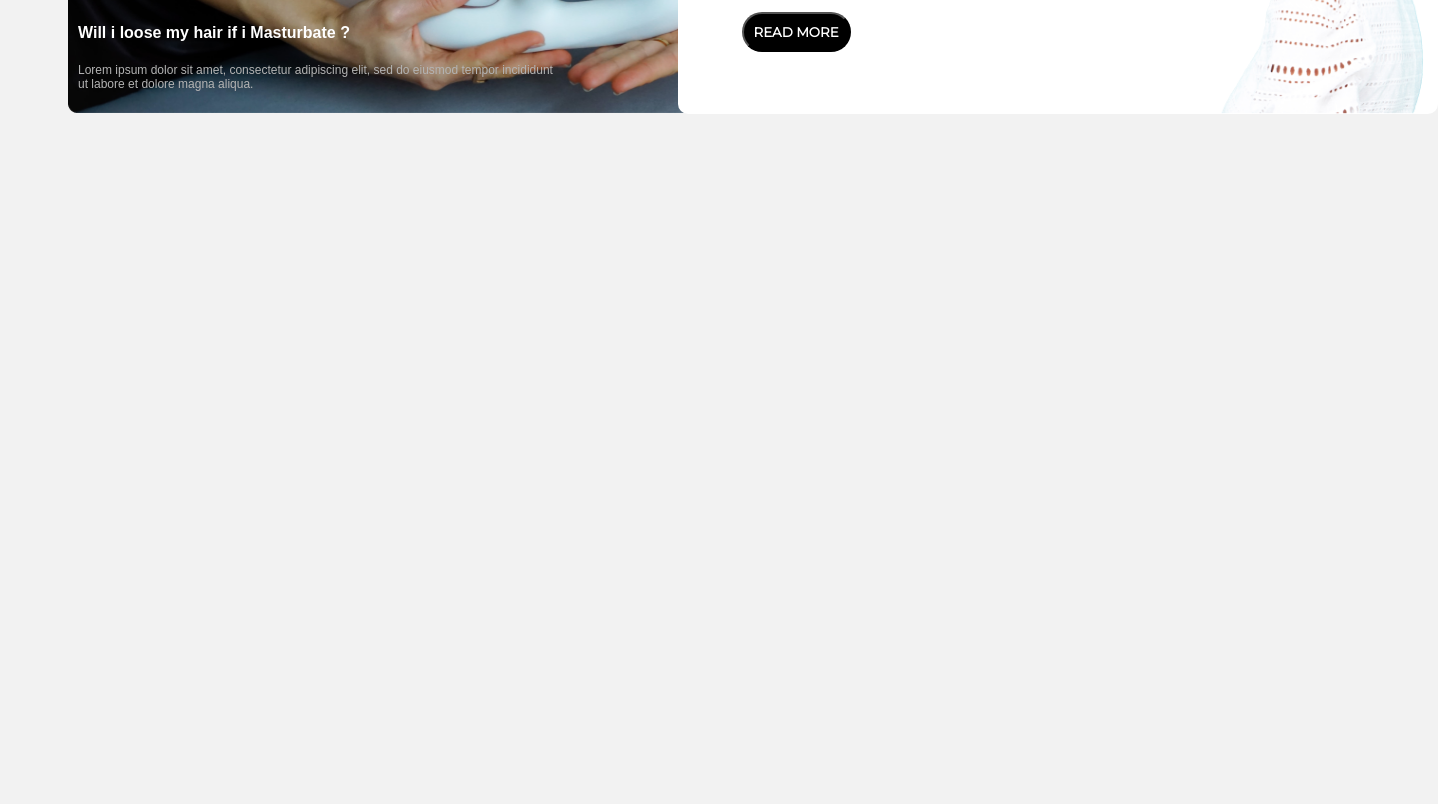
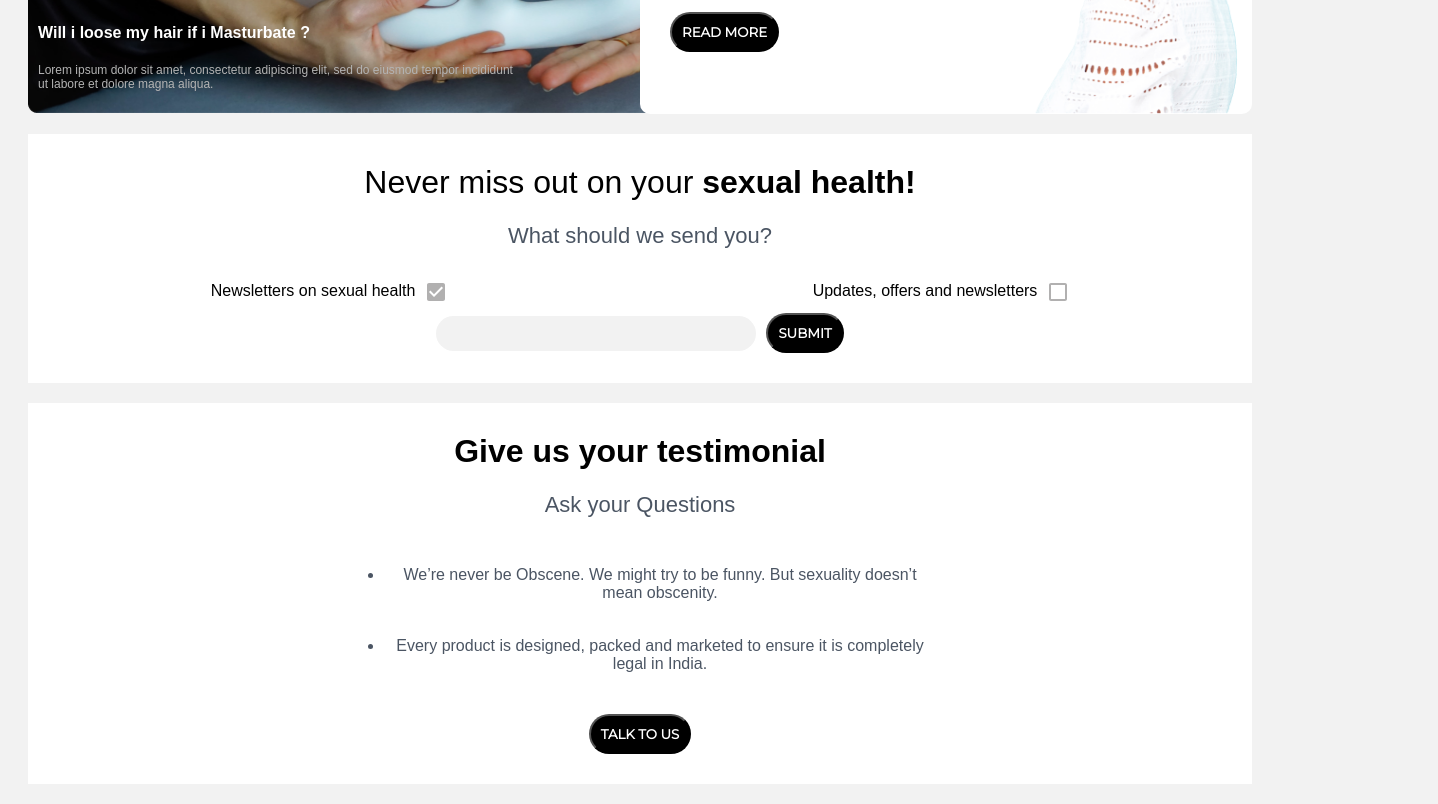
Before and after one commit to CodeoxTechnologies/libertee-web, a React (Create React App) app: page / in a window 1280 px wide. Shown: the part 560-1364 px from the top of the page, 1438 px wide, since content can reach past the window. Before the commit the page ends 800 px from the top, so only its background shows below. Built offline with nearby package versions, Linux system fonts and the light colour scheme; a web font is replaced by a local one.

Commit message:
testimonials

```diff
--- a/src/assets/styles/common.scss
+++ b/src/assets/styles/common.scss
@@ -10,6 +10,7 @@
     color: #fff;
     font-family: 'Montserrat', sans-serif;
     font-weight: 600;
+    cursor: pointer;
 }
 
 .button-white {
@@ -22,5 +23,6 @@
     color: #000;
     font-family: 'Montserrat', sans-serif;
     font-weight: 600;
+    cursor: pointer;
 
 }
--- a/src/assets/styles/home.scss
+++ b/src/assets/styles/home.scss
@@ -60,8 +60,9 @@ body {
         }
     }
 
-    .spotlight-testimonials {
-        margin: 20px 0px 20px 60px;
+    .spotlight-commitment {
+        margin: 20px;
+
         .spotlight-section {
             background: url('../images/spotlight.png');
             background-repeat: no-repeat;
@@ -115,7 +116,6 @@ body {
             font-family: work-sans, sans-serif;
             font-style: normal;
             font-weight: 400;
-            width: 760px;
             height: 435px;
             display: flex;
             flex-direction: column;
@@ -145,6 +145,8 @@ body {
                         margin: 10px 10px 25px 10px;
                         justify-items: flex-start;
                         flex-wrap: wrap;
+                        color:#4B5563;
+
                     }
                 }
 
@@ -163,4 +165,53 @@ body {
             }
         }
     }
+
+    .newsletter-section {
+        margin: 20px;
+        .newsletter-container {
+            background: #fff;
+            .newsletter-heading {
+                h4 {
+                    font-size: 32px;
+                    font-weight: 500;
+                    padding-top: 30px;
+                    margin: 0px;
+
+                }
+                p {
+                    color:#4B5563;
+                    font-size:22px;
+                }
+
+            }
+            .newsletter-subscribe {
+                display: flex;
+                flex-direction: row;
+                justify-content: center;
+                align-items: center;
+                margin-bottom: 30px;
+                input {
+                    width: 300px;
+                    border-radius: 20px;
+                    padding: 10px;
+                    border: none;
+                    background: #F2F2F2;
+                    margin-right: 10px;
+                }
+            }
+            .commitment-section-body-list {
+                display: flex;
+                flex-direction: column;
+
+                .commitment-section-body-list-item {
+                    margin: 10px 10px 25px 10px;
+                    justify-items: flex-start;
+                    flex-wrap: wrap;
+                    color:#4B5563;
+
+                }
+            }
+        }
+
+    }
 }
--- /dev/null
+++ b/src/home/components/NewsLetter.js
@@ -0,0 +1,57 @@
+import React, { useState } from "react";
+import { Grid, Checkbox } from "@mui/material";
+import { useSnackbar } from "notistack";
+const NewsLetter = () => {
+    const [sexEd, setsexEd] = useState(true)
+    const [updates, setUpdates] = useState(false)
+    const [email, setEmail] = useState('')
+    return (
+        <div className="newsletter-container">
+            <Grid conatiner>
+                <Grid item md={12} xs={12} lg={12} sm={12}>
+                    <div className="newsletter-heading">
+                        <h4 align="center">Never miss out on your <strong>sexual health!</strong> </h4>
+                        <p align="center">What should we send you?</p>
+                    </div>
+                </Grid>
+            </Grid>
+            <Grid container align="center">
+                <Grid item md={6} lg={6} sm={12} xs={6}>
+                    <div>
+                        Newsletters on sexual health
+                        <Checkbox
+                            color="primary"
+                            checked={sexEd}
+                            onChange={(e) => setsexEd(e.target.checked)}
+                            value={sexEd}
+                            style={{color:'rgb(177 176 176)'}}
+                        />
+                    </div>
+                </Grid>
+                <Grid item md={6} lg={6} sm={12} xs={6}>
+                    <div>
+                        Updates, offers and newsletters
+                        <Checkbox
+                            color="primary"
+                            checked={updates}
+                            onChange={(e) => setUpdates(e.target.checked)}
+                            value={updates}
+                            style={{color:'rgb(177 176 176)'}}
+                        />
+                    </div>
+                </Grid>
+            </Grid>
+            <Grid container align="center">
+                <Grid item md={12} xs={12} sm={12} lg={12}>
+                    <div className="newsletter-subscribe">
+                        <input type="email" value={email} onChange={(e) => setEmail(e.target.value)} />
+                        <button className="button-black" >submit</button>
+                    </div>
+
+                </Grid>
+
+            </Grid>
+        </div>
+    )
+}
+export default NewsLetter;
--- a/src/home/components/Spotlight.js
+++ b/src/home/components/Spotlight.js
@@ -1,4 +1,4 @@
-import { Button, Grid } from "@mui/material";
+import { Grid } from "@mui/material";
 import React from "react";
 import spotlight from '../../assets/images/spotlight.png';
 
--- /dev/null
+++ b/src/home/components/Testimonial.js
@@ -0,0 +1,42 @@
+import React from "react";
+import { Grid } from "@mui/material";
+const Testimonial = () => {
+    return (
+        <div className="newsletter-container">
+            <Grid conatiner>
+                <Grid item md={12} xs={12} lg={12} sm={12}>
+                    <div className="newsletter-heading">
+                        <h4 align="center"><strong>Give us your testimonial</strong> </h4>
+                        <p align="center">Ask your Questions</p>
+                    </div>
+                </Grid>
+            </Grid>
+            <Grid container  align="center">
+                <Grid item md={3} xs={3} lg={3} sm={3}>
+                </Grid>
+                <Grid item md={6} xs={6} lg={6} sm={6}>
+                    <ul className="commitment-section-body-list">
+                        <li className="commitment-section-body-list-item">We’re never be Obscene. We might try to be funny. But sexuality doesn’t
+                            mean obscenity.
+                        </li>
+                        <li className="commitment-section-body-list-item">Every product is designed, packed and marketed to ensure it is
+                            completely legal in India.
+                        </li>
+                    </ul>
+                </Grid>
+                <Grid item md={3} xs={3} lg={3} sm={3}>
+                </Grid>
+            </Grid>
+            <Grid container align="center">
+                <Grid item md={12} xs={12} sm={12} lg={12}>
+                    <div className="newsletter-subscribe">
+                        <button className="button-black" >Talk to Us</button>
+                    </div>
+
+                </Grid>
+
+            </Grid>
+        </div>
+    )
+}
+export default Testimonial;
--- a/src/home/containers/Home.js
+++ b/src/home/containers/Home.js
@@ -4,6 +4,8 @@ import Header from '../components/Header';
 import Navigation from '../components/Navigation';
 import SpotLight from '../components/Spotlight';
 import Commitment from '../components/Commitment';
+import NewsLetter from '../components/NewsLetter'
+import Testimonial from '../components/Testimonial';
 
 class Home extends Component {
   render() {
@@ -11,8 +13,8 @@ class Home extends Component {
       <div className='home'>
         <Header />
         <Navigation />
-        <div className='spotlight-testimonials'>
-          <Grid container spacing={2}>
+        <div className='spotlight-commitment'>
+          <Grid container >
             <Grid item md={6} lg={6} sm={12} xs={12}>
               <SpotLight />
             </Grid>
@@ -21,6 +23,21 @@ class Home extends Component {
             </Grid>
           </Grid>
         </div>
+        <div className='newsletter-section'>
+          <Grid container >
+            <Grid item md={12} xs={12} sm={12} lg={12} >
+              <NewsLetter />
+            </Grid>
+          </Grid>
+        </div>
+        <div className='newsletter-section'>
+          <Grid container >
+            <Grid item md={12} xs={12} sm={12} lg={12} >
+              <Testimonial />
+            </Grid>
+          </Grid>
+        </div>
+
 
       </div>
     );
```
